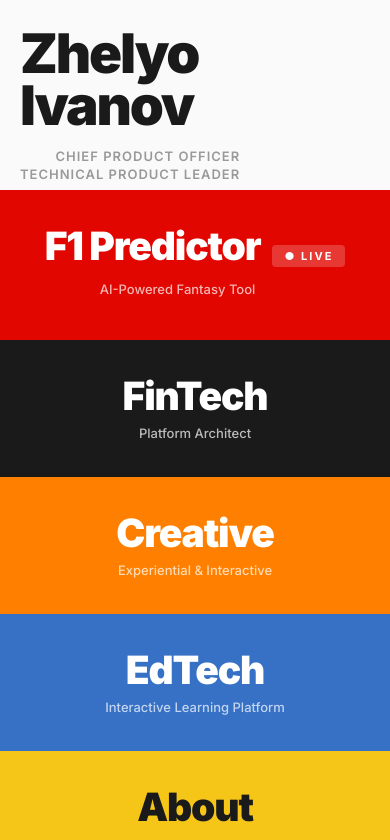
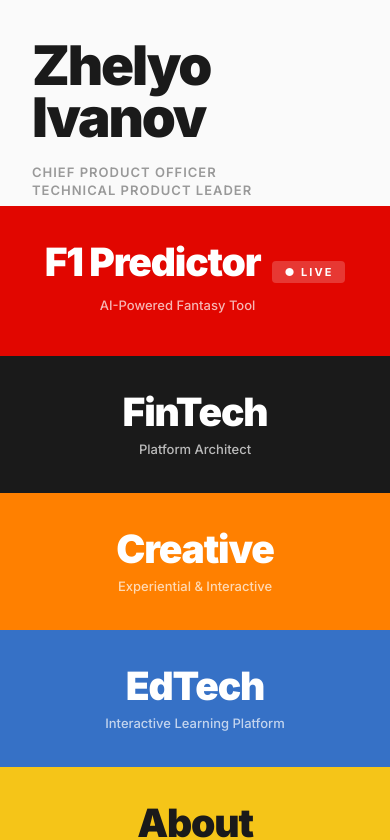
Before and after one commit to kiweeone/f1-fantasy-predictor, a React (Vite) app: page / in a window 390 px wide. Shown: the top 840 px of the page. Built offline with nearby package versions, Linux system fonts and the light colour scheme.

Commit message:
Update Landing.jsx

```diff
--- a/src/Landing.jsx
+++ b/src/Landing.jsx
@@ -30,10 +30,10 @@ export default function Landing() {
         .fu{animation:fadeUp .6s ease-out both}
 
         /* ─── RESPONSIVE VARS ─── */
-        :root { --pad: 48px; --band-dir: row; --hero-dir: row; --hero-align: flex-end; --role-mt: 0; --title-size: clamp(64px, 10vw, 130px); --band-size: clamp(48px, 7vw, 100px); }
+        :root { --pad: 48px; --band-dir: row; --hero-dir: row; --hero-align: flex-end; --role-mt: 0; --role-align: right; --title-size: clamp(64px, 10vw, 130px); --band-size: clamp(48px, 7vw, 100px); }
 
         @media (max-width: 768px) {
-          :root { --pad: 20px; --band-dir: column; --hero-dir: column; --hero-align: flex-start; --role-mt: 8px; --title-size: clamp(48px, 14vw, 80px); --band-size: clamp(36px, 10vw, 64px); }
+          :root { --pad: 32px; --band-dir: column; --hero-dir: column; --hero-align: flex-start; --role-mt: 12px; --role-align: left; --title-size: clamp(48px, 14vw, 80px); --band-size: clamp(36px, 10vw, 64px); }
         }
 
         .band{transition:all .35s cubic-bezier(.16,1,.3,1)}
@@ -53,7 +53,7 @@ export default function Landing() {
           }}>
             Zhelyo Ivanov
           </h1>
-          <div style={{ textAlign: "right", paddingBottom: 8, marginTop: "var(--role-mt)" }}>
+          <div style={{ textAlign: "var(--role-align)", paddingBottom: 8, marginTop: "var(--role-mt)" }}>
             <div style={{ fontSize: 13, fontWeight: 600, color: "#999", letterSpacing: 1, textTransform: "uppercase" }}>
               Chief Product Officer
             </div>
```
